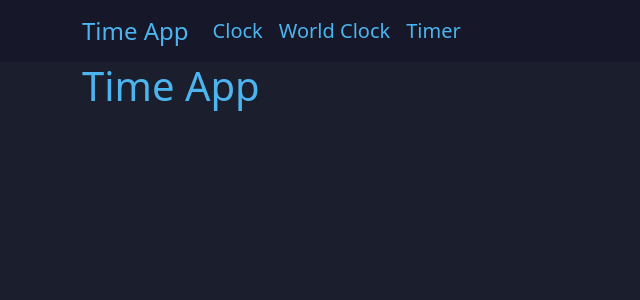
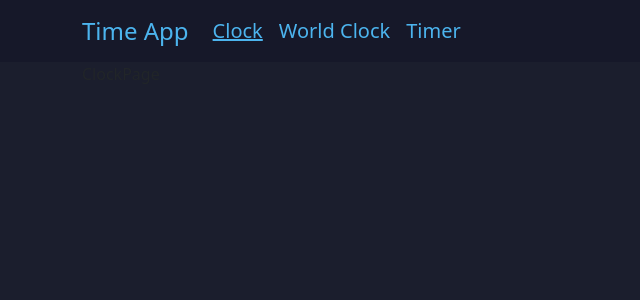
Before and after one commit to LugpDev2022/time-app, a React (Vite) app: page / in a window 1280 px wide. Shown: the top 300 px of the page, without its empty margins (0-640 px from the left). Built offline with nearby package versions, Linux system fonts and the light colour scheme.

Commit message:
Delete the HomePage

```diff
--- a/src/components/AppNavbar.jsx
+++ b/src/components/AppNavbar.jsx
@@ -13,7 +13,7 @@ export const AppNavbar = () => (
       <Navbar.Toggle aria-controls='navbar-nav' />
       <Navbar.Collapse id='navbar-nav'>
         <Nav>
-          <NavbarLink to='/clock'>Clock</NavbarLink>
+          <NavbarLink to='/'>Clock</NavbarLink>
           <NavbarLink to='/world-clock'>World Clock</NavbarLink>
           <NavbarLink to='/timer'>Timer</NavbarLink>
         </Nav>
--- a/src/pages/HomePage.jsx
+++ /dev/null
@@ -1,9 +0,0 @@
-import { Row } from 'react-bootstrap';
-
-export const HomePage = () => {
-  return (
-    <Row>
-      <h1 className='text-primary'>Time App</h1>
-    </Row>
-  );
-};
--- a/src/pages/index.js
+++ b/src/pages/index.js
@@ -1,4 +1,3 @@
 export * from './ClockPage';
-export * from './HomePage';
 export * from './TimerPage';
 export * from './WorldClockPage';
--- a/src/router/Router.jsx
+++ b/src/router/Router.jsx
@@ -1,10 +1,9 @@
 import { Route, Routes } from 'react-router-dom';
-import { ClockPage, HomePage, TimerPage, WorldClockPage } from '../pages';
+import { ClockPage, TimerPage, WorldClockPage } from '../pages';
 
 export const Router = () => (
   <Routes>
-    <Route path='/' element={<HomePage />} />
-    <Route path='clock' element={<ClockPage />} />
+    <Route path='/' element={<ClockPage />} />
     <Route path='world-clock' element={<WorldClockPage />} />
     <Route path='timer' element={<TimerPage />} />
   </Routes>
```
